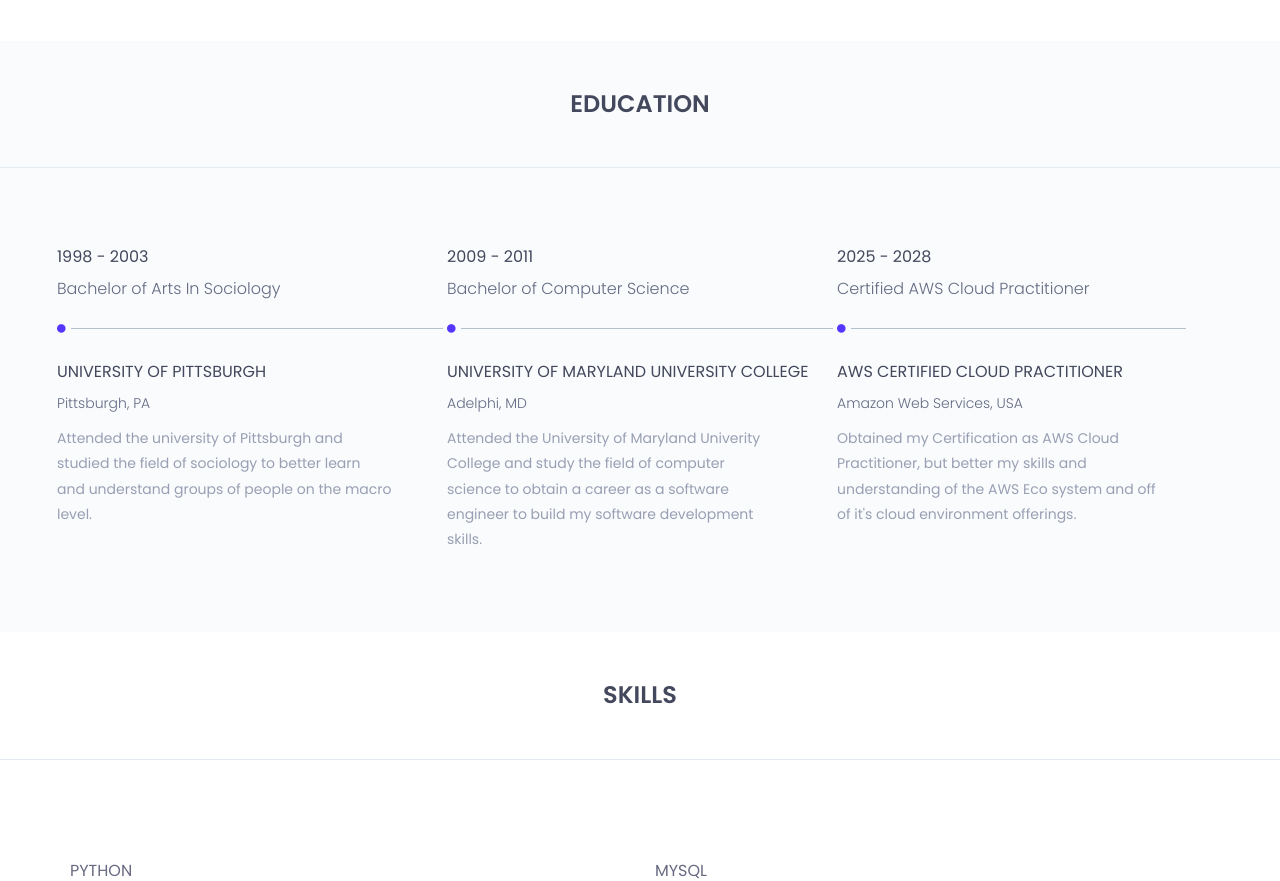
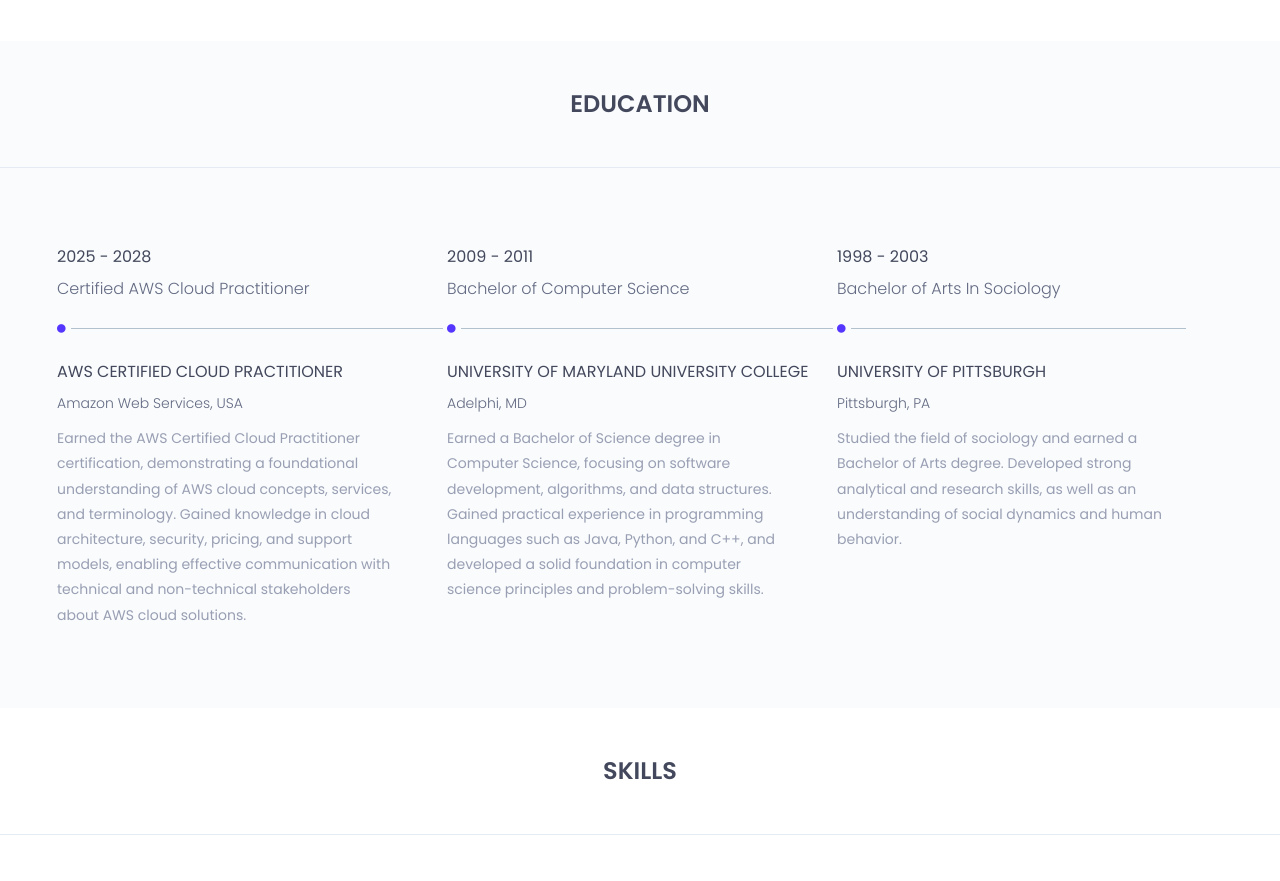
Before and after one commit to rdavis051/resume-browny, a Flask app: page / in a window 1280 px wide. Shown: the part 1685-2566 px from the top of the page. Run offline with Flask 3, Linux system fonts and the light colour scheme; some libraries are stand-ins or nearby versions.

Commit message:
reordering education institutions

```diff
--- a/templates/index.html
+++ b/templates/index.html
@@ -209,8 +209,8 @@
 						<div class="col-sm-4">
 							<div class="single-horizontal-timeline">
 								<div class="experience-time">
-									<h2>1998 - 2003</h2>
-									<h3>bachelor <span>of </span>arts in sociology</h3>
+									<h2>2025 - 2028</h2>
+									<h3>Certified AWS Cloud Practitioner</h3>
 								</div><!--/.experience-time-->
 								<div class="timeline-horizontal-border">
 									<i class="fa fa-circle" aria-hidden="true"></i>
@@ -219,11 +219,11 @@
 								<div class="timeline">
 									<div class="timeline-content">
 										<h4 class="title">
-											university of pittsburgh
+											AWS Certified Cloud Practitioner
 										</h4>
-										<h5>pittsburgh, PA</h5>
+										<h5>Amazon Web Services, USA</h5>
 										<p class="description">
-											Attended the university of Pittsburgh and studied the field of sociology to better learn and understand groups of people on the macro level.
+											Earned the AWS Certified Cloud Practitioner certification, demonstrating a foundational understanding of AWS cloud concepts, services, and terminology. Gained knowledge in cloud architecture, security, pricing, and support models, enabling effective communication with technical and non-technical stakeholders about AWS cloud solutions.
 										</p>
 									</div><!--/.timeline-content-->
 								</div><!--/.timeline-->
@@ -246,7 +246,7 @@
 										</h4>
 										<h5>Adelphi, MD</h5>
 										<p class="description">
-											 Attended the University of Maryland Univerity College and study the field of computer science to obtain a career as a software engineer to build my software development skills.
+											Earned a Bachelor of Science degree in Computer Science, focusing on software development, algorithms, and data structures. Gained practical experience in programming languages such as Java, Python, and C++, and developed a solid foundation in computer science principles and problem-solving skills.
 										</p>
 									</div><!--/.timeline-content-->
 								</div><!--/.timeline-->
@@ -255,8 +255,8 @@
 						<div class="col-sm-4">
 							<div class="single-horizontal-timeline">
 								<div class="experience-time">
-									<h2>2025 - 2028</h2>
-									<h3>Certified AWS Cloud Practitioner</h3>
+									<h2>1998 - 2003</h2>
+									<h3>bachelor <span>of </span>arts in sociology</h3>
 								</div><!--/.experience-time-->
 								<div class="timeline-horizontal-border">
 									<i class="fa fa-circle" aria-hidden="true"></i>
@@ -265,12 +265,11 @@
 								<div class="timeline">
 									<div class="timeline-content">
 										<h4 class="title">
-											AWS Certified Cloud Practitioner
+											University of Pittsburgh
 										</h4>
-										<h5>Amazon Web Services, USA</h5>
+										<h5>Pittsburgh, PA</h5>
 										<p class="description">
-											Obtained my Certification as AWS Cloud Practitioner, but better my skills and understanding of the AWS Eco system and off of it's cloud environment offerings.
-										</p>
+											 Studied the field of sociology and earned a Bachelor of Arts degree. Developed strong analytical and research skills, as well as an understanding of social dynamics and human behavior.
 									</div><!--/.timeline-content-->
 								</div><!--/.timeline-->
 							</div>
```
